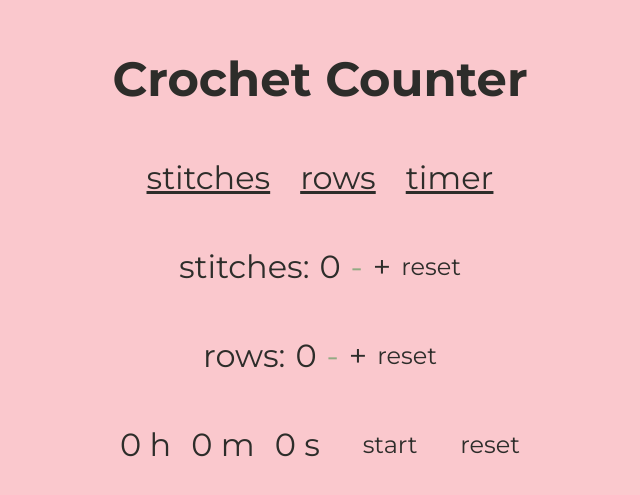
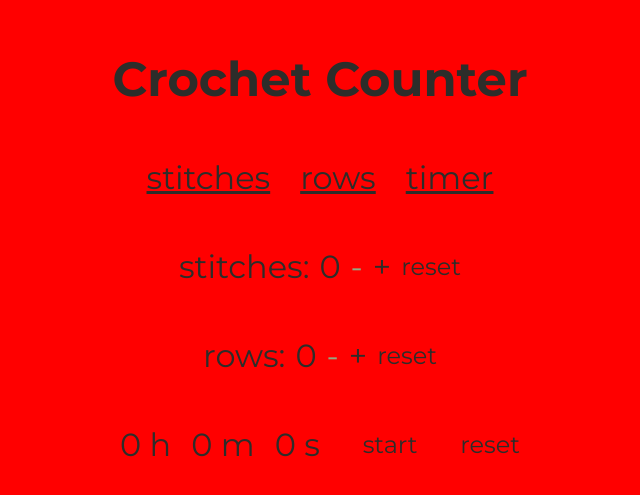
Before and after one commit to SafiaKhalid/crochet-counter, a React (Vite) app: page / in a window 1280 px wide. Shown: the part 143-638 px from the top of the page, without its empty margins (320-960 px from the left). Built offline with nearby package versions, Linux system fonts and the light colour scheme.

Commit message:
test change colour

```diff
--- a/src/App.css
+++ b/src/App.css
@@ -1,5 +1,6 @@
 :root {
-    --bckground-clr: rgb(250, 200, 205);
+    /* --bckground-clr: rgb(250, 200, 205); */
+    --bckground-clr: red;
     --txt-clr: rgb(45, 45, 42);
     --txt-hover: rgb(107, 107, 102);
     --txt-disabled: rgb(146, 170, 131);
```
